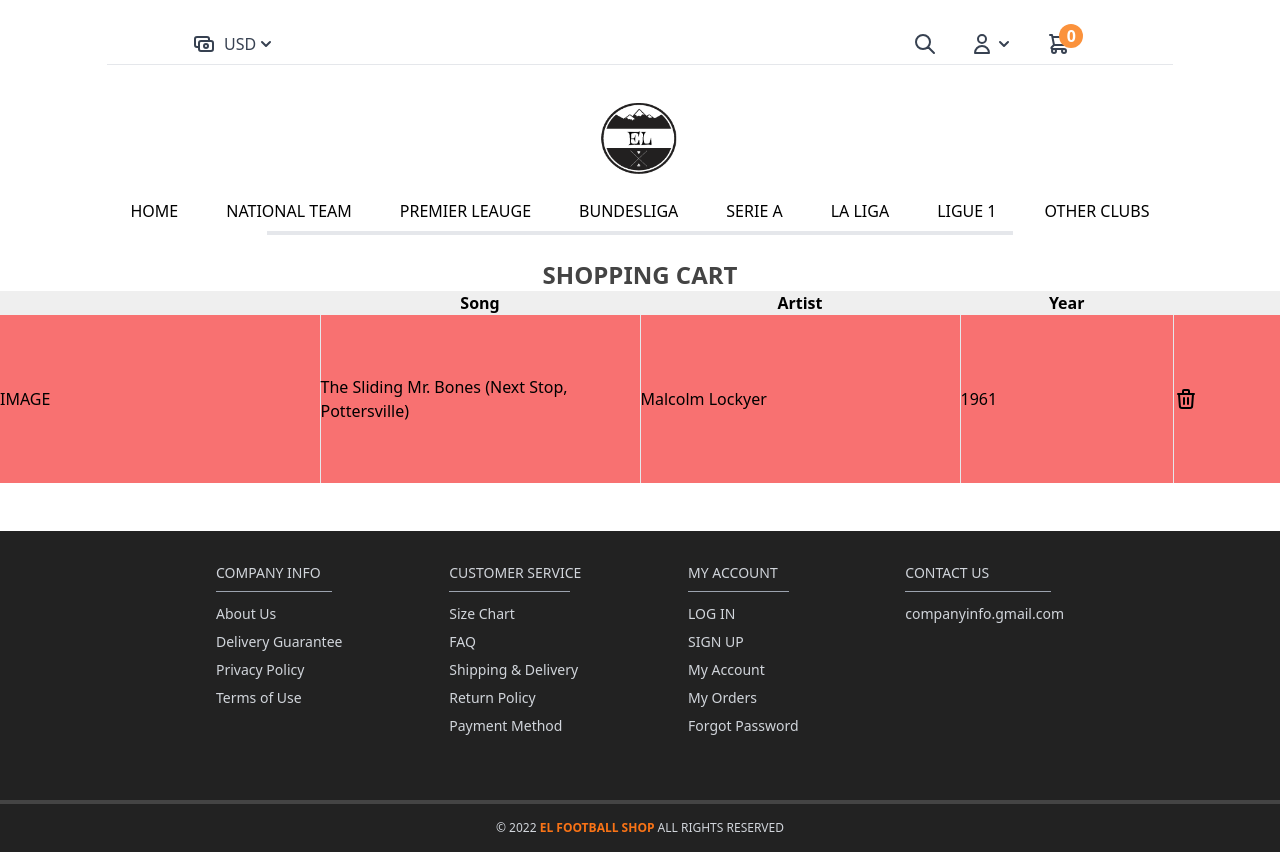
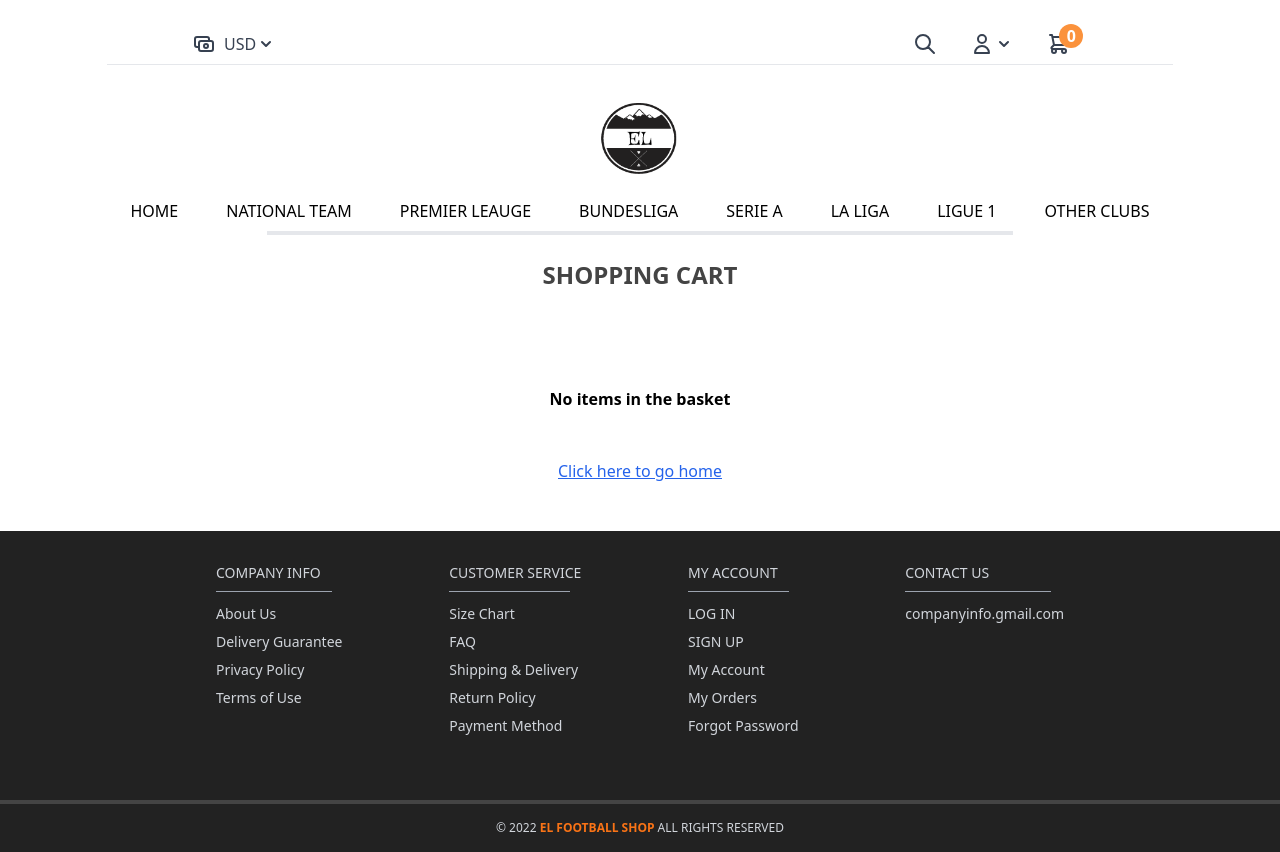
Before and after one commit to etrafa/e-commerce, a Next.js app: page /shopping-cart in a window 1280 px wide. Built offline with nearby package versions, Linux system fonts and the light colour scheme.

Commit message:
conditional shopping page was created.

```diff
--- a/components/HomePage/HomePage.js
+++ b/components/HomePage/HomePage.js
@@ -5,7 +5,7 @@ import BestSellers from "../BestSellers/BestSellers";
 const HomePage = () => {
   return (
     <div>
-      <TeamStores />
+      {/* <TeamStores /> */}
       <BestSellers />
     </div>
   );
--- a/components/Navbar/UserPanel/ShoppingCart.js
+++ b/components/Navbar/UserPanel/ShoppingCart.js
@@ -1,6 +1,9 @@
+import Link from "next/link";
+
 const ShoppingCart = () => {
   return (
     <div className="relative cursor-pointer">
+      <Link href="/shopping-cart">
         <svg
           xmlns="http://www.w3.org/2000/svg"
           className="h-6 w-6"
@@ -15,6 +18,7 @@ const ShoppingCart = () => {
             d="M3 3h2l.4 2M7 13h10l4-8H5.4M7 13L5.4 5M7 13l-2.293 2.293c-.63.63-.184 1.707.707 1.707H17m0 0a2 2 0 100 4 2 2 0 000-4zm-8 2a2 2 0 11-4 0 2 2 0 014 0z"
           />
         </svg>
+      </Link>
       <span className="w-6 h-6 rounded-full bg-orange-400 absolute -top-2 left-3 text-center text-white font-bold">
         0
       </span>
--- a/components/ShoppingCart/ShoppingCart.js
+++ b/components/ShoppingCart/ShoppingCart.js
@@ -1,4 +1,10 @@
+import { useContext } from "react";
+import { CurrencyContext } from "../../Context/CurrencyContext";
+import Link from "next/link";
+
 const ShoppingCart = () => {
+  const { shoppingCartItems } = useContext(CurrencyContext);
+
   return (
     <div className="mt-6">
       <h1 className="text-border text-2xl font-bold text-center">
@@ -7,28 +13,60 @@ const ShoppingCart = () => {
 
       {/* SHOPPING CART */}
 
-      <table class="w-full h-48 bg-red-400">
+      {/* //? SHOW THIS DIV IF THE CART IS EMPTY */}
+      {shoppingCartItems.length === 0 && (
+        <div className="text-center mt-24">
+          <strong>No items in the basket</strong>
+          <Link href="/">
+            <span className="block text-blue-600 underline cursor-pointer mt-12">
+              Click here to go home
+            </span>
+          </Link>
+        </div>
+      )}
+
+      {/* //? SHOW THIS DIV IF THE CART IS EMPTY */}
+    </div>
+  );
+};
+
+export default ShoppingCart;
+
+{
+  /* <table class="w-full mt-12">
         <thead className="bg-tableGray">
           <tr>
             <th></th>
-            <th>Song</th>
-            <th>Artist</th>
-            <th>Year</th>
+            <th className="text-sm ">PRODUCT NAME</th>
+            <th className="text-sm ">UNIT PRICE</th>
+            <th className="text-sm ">QTY</th>
             <th></th>
           </tr>
         </thead>
         <tbody>
           <tr>
             <td className="border-r w-3/12">IMAGE</td>
-            <td className="border-r w-3/12">
-              The Sliding Mr. Bones (Next Stop, Pottersville)
+            <td className="border-r w-3/12 text-center text-searchBar">
+              REAL MADRID UCL HOME FOOTBALL SHIRT 21/22
             </td>
-            <td className="border-r w-3/12">Malcolm Lockyer</td>
-            <td className="border-r w-2/12">1961</td>
-            <td>
+            <td className="border-r w-2/12 text-center text-searchBar">
+              55.00
+            </td>
+            <td className="border-r w-2/12 text-center text-searchBar">
+              <div className="flex justify-evenly items-center text-center">
+                <button className="w-6 h-6 border text-center text-black font-bold hover:text-hoverText">
+                  -
+                </button>
+                <span>1</span>
+                <button className="w-6 h-6 border text-center text-black font-bold hover:text-hoverText">
+                  +
+                </button>
+              </div>
+            </td>
+            <td className="mx-auto">
               <svg
                 xmlns="http://www.w3.org/2000/svg"
-                className="h-6 w-6"
+                className="h-6 w-6 mx-auto cursor-pointer hover:text-hoverText"
                 fill="none"
                 viewBox="0 0 24 24"
                 stroke="currentColor"
@@ -43,15 +81,6 @@ const ShoppingCart = () => {
             </td>
           </tr>
         </tbody>
-      </table>
-    </div>
-  );
-};
-
-export default ShoppingCart;
-{
-  /* <span>IMAGE</span>
-          <span>REAL MADRID UCL HOME FOOTBALL SHIRT 21/22</span>
-          <span>$55.00</span>
-          <span>1</span> */
+        <hr />
+      </table> */
 }
--- a/components/SingleProduct/ProductNameAndPrice.js
+++ b/components/SingleProduct/ProductNameAndPrice.js
@@ -1,7 +1,7 @@
 import { useContext } from "react";
 import { CurrencyContext } from "../../Context/CurrencyContext";
 
-const ProductNameAndPrice = ({ tshirtName, price, isStock, currency }) => {
+const ProductNameAndPrice = ({ tshirtName, price, isStock }) => {
   //track currency
   const { currency } = useContext(CurrencyContext);
 
--- a/components/SingleProduct/ProductShipmentInformation.js
+++ b/components/SingleProduct/ProductShipmentInformation.js
@@ -2,7 +2,12 @@ import Link from "next/link";
 import ProductNameAndPrice from "./ProductNameAndPrice";
 import ProductUserEvents from "./ProductUserEvents";
 
-const ProductShipmentInformation = ({ tshirtName, price, isStock }) => {
+const ProductShipmentInformation = ({
+  tshirtName,
+  price,
+  isStock,
+  frontSmall,
+}) => {
   return (
     <div className="lg:ml-24">
       <ProductNameAndPrice
@@ -140,7 +145,11 @@ const ProductShipmentInformation = ({ tshirtName, price, isStock }) => {
           </span>
         </div>
       </div>
-      <ProductUserEvents />
+      <ProductUserEvents
+        tshirtName={tshirtName}
+        price={price}
+        frontSmall={frontSmall}
+      />
     </div>
   );
 };
--- a/components/SingleProduct/ProductUserEvents.js
+++ b/components/SingleProduct/ProductUserEvents.js
@@ -1,12 +1,23 @@
 import { useContext } from "react";
 import { CurrencyContext } from "../../Context/CurrencyContext";
 
-const ProductUserEvents = ({ currency }) => {
+const ProductUserEvents = ({ tshirtName, price, frontSmall }) => {
   //track currency
-  const { currency } = useContext(CurrencyContext);
+  const { currency, shoppingCartItems, setShoppingCartItems } =
+    useContext(CurrencyContext);
 
   //ADD TO CART FUNCTION
-  const addToCart = () => {};
+  const addToCart = () => {
+    // setShoppingCartItems([
+    //   { tshirtName: tshirtName, price: price, frontSmall: frontSmall },
+    // ]);
+    setShoppingCartItems((prev) => [
+      ...prev,
+      { tshirtName: tshirtName, price: price, frontSmall: frontSmall },
+    ]);
+
+    console.log(shoppingCartItems);
+  };
 
   return (
     <div>
@@ -76,7 +87,10 @@ const ProductUserEvents = ({ currency }) => {
           * Required Fields
         </span>
       </form>
-      <div className="w-11/12 mt-6 mx-auto h-12 bg-black rounded-md text-center font-extrabold text-xl py-2 text-white">
+      <div
+        onClick={addToCart}
+        className="w-11/12 mt-6 mx-auto h-12 bg-black rounded-md text-center font-extrabold text-xl py-2 text-white cursor-pointer"
+      >
         <button>Add To Cart</button>
       </div>
     </div>
--- a/pages/_app.js
+++ b/pages/_app.js
@@ -19,7 +19,9 @@ function MyApp({ Component, pageProps }) {
   //URL TRACKER
   const [productID, setProductID] = useState("");
   const [productLeuage, setProductLeauge] = useState("");
-  const [shoppingCartItems, setShoppingCartItems] = [{}];
+
+  // SHOPPING CART TRACKER
+  const [shoppingCartItems, setShoppingCartItems] = useState([]);
 
   useEffect(() => {
     setShowing(true);
@@ -39,6 +41,8 @@ function MyApp({ Component, pageProps }) {
           setProductID,
           productLeuage,
           setProductLeauge,
+          shoppingCartItems,
+          setShoppingCartItems,
         }}
       >
         <Layout>
--- a/pages/products/[id].js
+++ b/pages/products/[id].js
@@ -41,6 +41,7 @@ const SingleProduct = () => {
               tshirtName={singleProduct.tshirtName}
               isStock={singleProduct.isStock}
               price={singleProduct.price}
+              frontSmall={singleProduct.frontSmall}
             />
           </div>
           <ProductDescription
```
Lines whose indentation alone changed are shown as unchanged.
